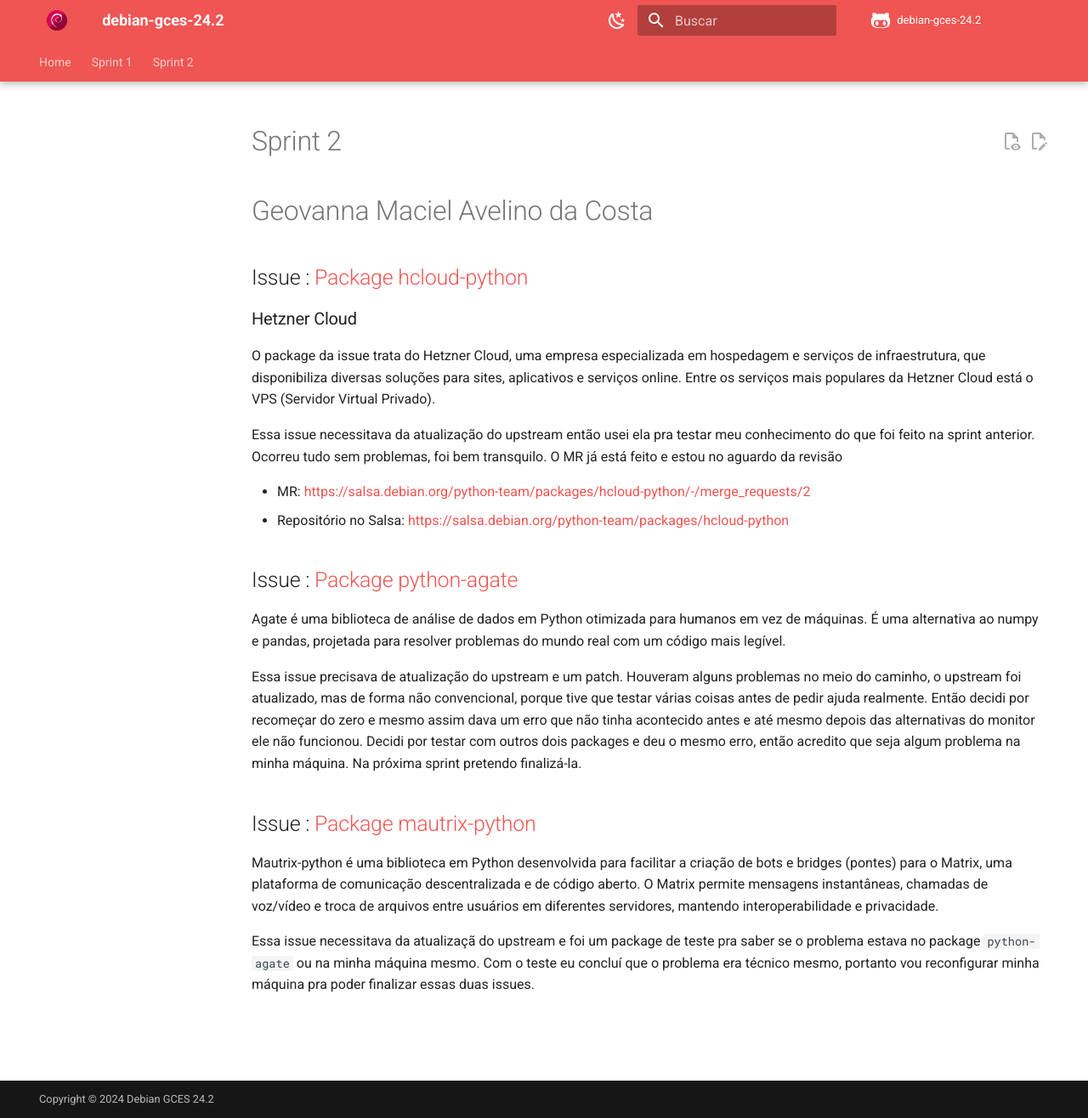
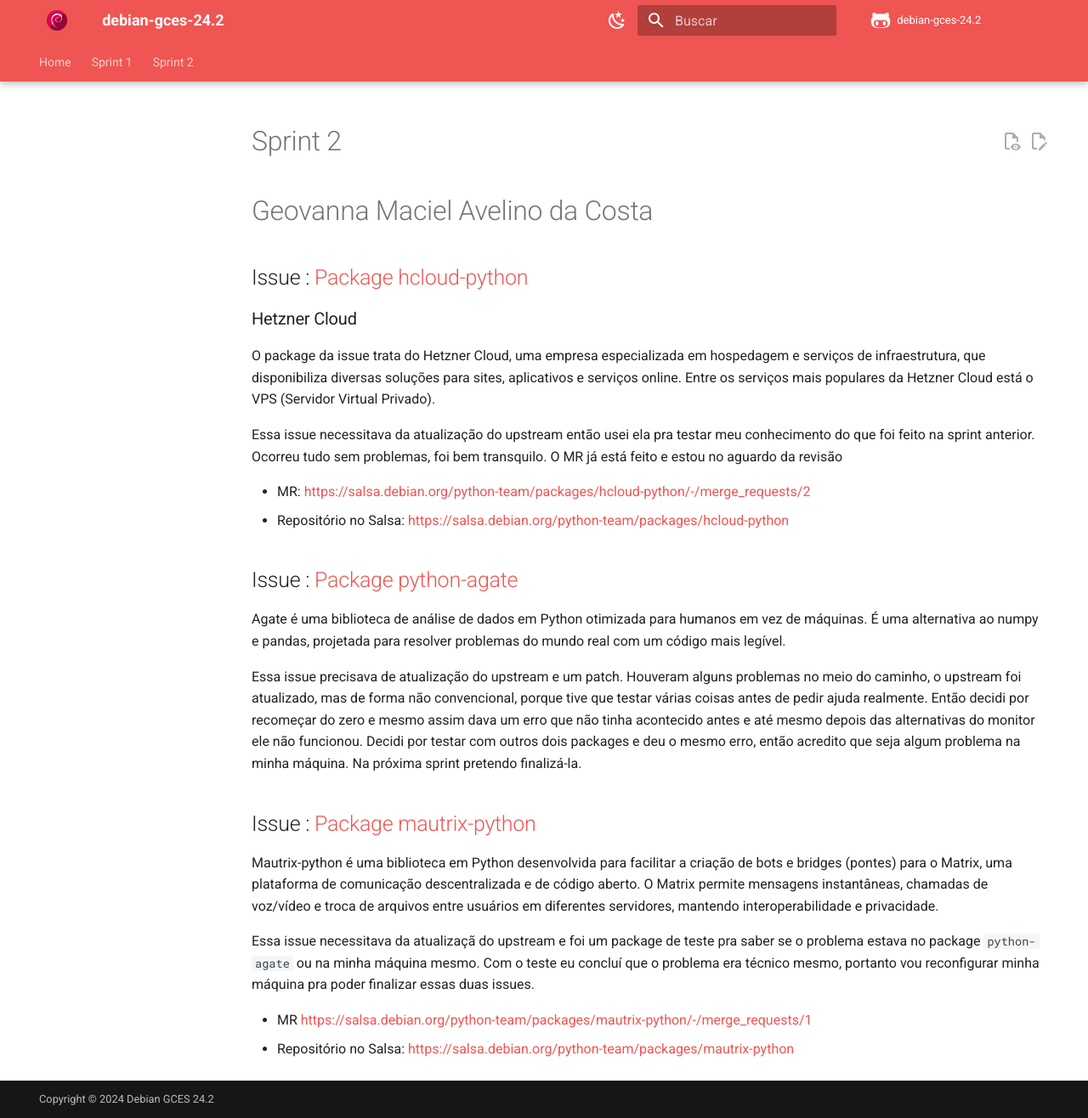
Before and after one commit to gitbmvb/debian-gces-24.2, an MkDocs documentation site: the page built from docs/sprint2/geovanna2.md, in a window 1280 px wide and 1316 px high. Shown: the whole window at 85% size. Built offline with MkDocs 1.6.1 and Material for MkDocs 9.7.7, drawn with Linux system fonts in a browser that asks for light colours; comment, search, counter and statistics services are not loaded.

Commit message:
Update geovanna2.md

```diff
--- a/docs/sprint2/geovanna2.md
+++ b/docs/sprint2/geovanna2.md
@@ -23,3 +23,6 @@
 Mautrix-python é uma biblioteca em Python desenvolvida para facilitar a criação de bots e bridges (pontes) para o Matrix, uma plataforma de comunicação descentralizada e de código aberto. O Matrix permite mensagens instantâneas, chamadas de voz/vídeo e troca de arquivos entre usuários em diferentes servidores, mantendo interoperabilidade e privacidade.
 
 Essa issue necessitava da atualizaçã do upstream e foi um package de teste pra saber se o problema estava no package ``python-agate`` ou na minha máquina mesmo. Com o teste eu concluí que o problema era técnico mesmo, portanto vou reconfigurar minha máquina pra poder finalizar essas duas issues.
+
+* MR [https://salsa.debian.org/python-team/packages/mautrix-python/-/merge_requests/1](https://salsa.debian.org/python-team/packages/mautrix-python/-/merge_requests/1)
+* Repositório no Salsa: [https://salsa.debian.org/python-team/packages/mautrix-python](https://salsa.debian.org/python-team/packages/mautrix-python)
```
